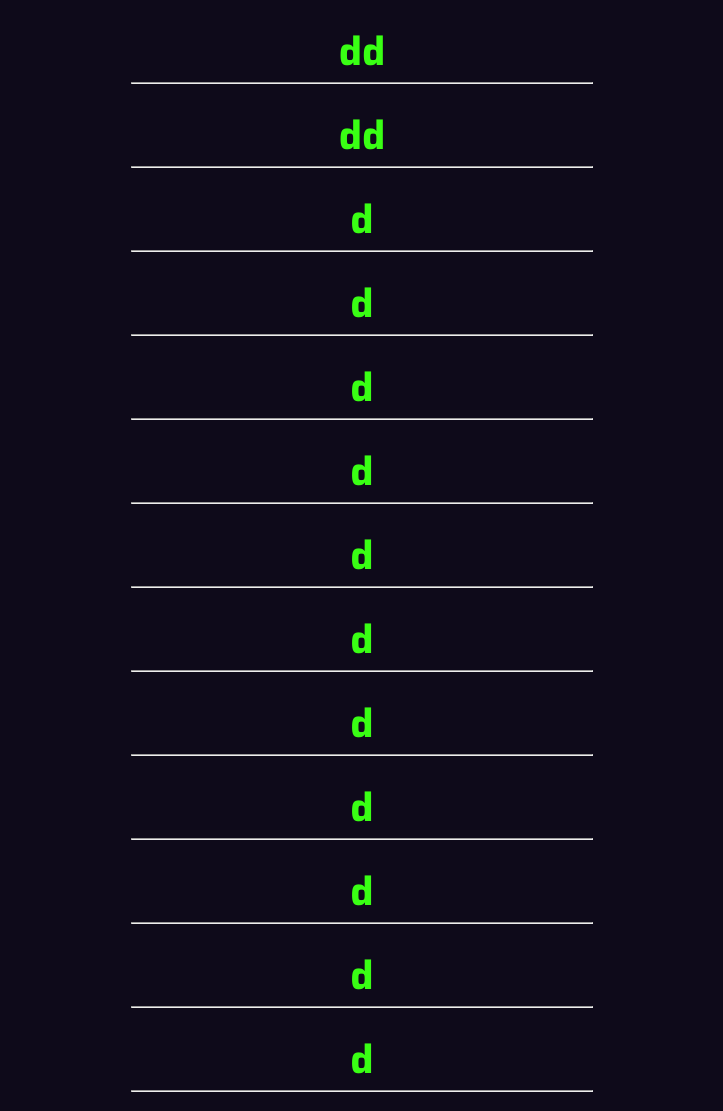
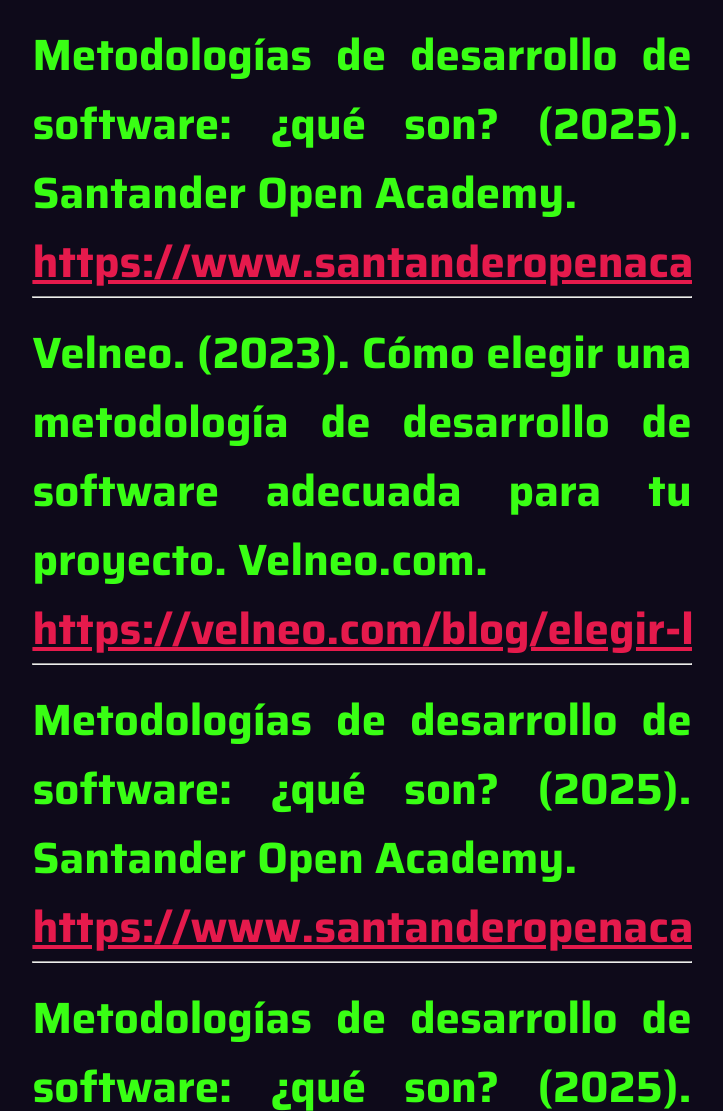
Before and after one commit to luisSir-Alonne/referencias, a plain HTML site: page index.html in a window 1280 px wide. Shown: the top 1111 px of the page, without its empty margins (278-1001 px from the left). Drawn offline with Linux system fonts and the light colour scheme.

Commit message:
Update index.html

```diff
--- a/index.html
+++ b/index.html
@@ -44,22 +44,36 @@ height: 100%;
 
     }
     .referencia{
-      color: #39FF14;
-      width: 60%;
-      list-style: none;
-      padding: 10px;
+
       display: flex;
       align-items: center;
       justify-content: center;
       text-align: justify;
       flex-direction: column;
+      height: auto;
+      position: relative;
+      flex: 1;
+      height: 100%;
+            color: #39FF14;
+      width: 60%;
+      list-style: none;
+      padding: 10px;
     }
     .linea{
       color: #ffff;
       height: 2px;
-      width: 70%;
-      margin: 20px,0;
+      width: 100%;
 
+
+    }
+     a{
+     max-width: 100%;     /* ancho máximo visible */
+  white-space: nowrap;  /* evita que haga salto de línea */
+  overflow: hidden;     /* oculta el exceso */
+  text-overflow: ellipsis;
+  display: flex;
+  align-items: center;
+  color: #e51a4c;
     }
 
   </style>
@@ -69,37 +83,54 @@ height: 100%;
     <ul class="referencias" id="referencias">
 
 
-    </ul>
+    </ul><a href="" ></a>
   </div>
-
 
 <script>
   let referencias = document.getElementById("referencias");
 
 let ref = [
-"dd",
+`<p>Metodologías de desarrollo de software: ¿qué son? (2025). Santander Open Academy.</p>
+<a target="_blank" class="link" href="https://www.santanderopenacademy.com/es/blog/metodologias-desarrollo-software.html" >https://www.santanderopenacademy.com/es/blog/metodologias-desarrollo-software.html</a>`,
+`<p>Velneo. (2023). Cómo elegir una metodología de desarrollo de software adecuada para tu proyecto. Velneo.com.</p>
+<a target="_blank" class="link" href="https://velneo.com/blog/elegir-lmetodologia-desarrollo-software-para-tu-proyecto/ " >https://velneo.com/blog/elegir-lmetodologia-desarrollo-software-para-tu-proyecto/ </a>`,
 
-"dd",
-"d",
-"d",
-"d",
-"d",
-"d",
-"d",
-"d",
-"d",
-"d",
-"d",
-"d",
-"d",
+
+
+`<p>Metodologías de desarrollo de software: ¿qué son? (2025). Santander Open Academy. </p>
+<a target="_blank" class="link" href="https://www.santanderopenacademy.com/es/blog/metodologias-desarrollo-software.html" >https://www.santanderopenacademy.com/es/blog/metodologias-desarrollo-software.html </a>`,
+
+`<p>Metodologías de desarrollo de software: ¿qué son? (2025). Santander Open Academy.</p>
+<a target="_blank" class="link" href="https://www.santanderopenacademy.com/es/blog/metodologias-desarrollo-software.html" >https://www.santanderopenacademy.com/es/blog/metodologias-desarrollo-software.html</a>`,
+
+`<p>Velneo. (2023). Cómo elegir una metodología de desarrollo de software adecuada para tu proyecto. Velneo.com.</p>
+<a target="_blank" class="link" href="https://velneo.com/blog/elegir-lmetodologia-desarrollo-software-para-tu-proyecto/ " >https://velneo.com/blog/elegir-lmetodologia-desarrollo-software-para-tu-proyecto/ </a>`,
+
+`<p>Metodologías de desarrollo de software: ¿qué son? (2025). Santander Open Academy.</p>
+<a target="_blank" class="link" href="https://www.santanderopenacademy.com/es/blog/metodologias-desarrollo-software.html" >https://www.santanderopenacademy.com/es/blog/metodologias-desarrollo-software.html</a>`,
+
+`<p>TICnoticos( 2024, 23 de junio).✔ Todas las METODOLOGÍAS de DESARROLLO (No Ágiles) explicadas en 5 min [Video].Youtube</p>
+<a target="_blank" class="link" href="https://youtu.be/2uu9FDrMhno?si=uIhjy_ZLiKJMEyrp" >https://youtu.be/2uu9FDrMhno?si=uIhjy_ZLiKJMEyrp</a>`,
+
+`<p>UNAM (2011). Metodologías y procesos de análisis de software (pp. 39-47). UNAM. </p>
+<a target="_blank" class="link" href="http://www.ptolomeo.unam.mx:8080/xmlui/bitstream/handle/132.248.52.100/175/A5%20Cap%C3%ADtulo%202.pdf?sequence=5" >http://www.ptolomeo.unam.mx:8080/xmlui/bitstream/handle/132.248.52.100/175/A5%20Cap%C3%ADtulo%202.pdf?sequence=5</a>`,
+
+`<p>Apd, R. (2024, 9 abril). Cómo aplicar la metodología Scrum y qué es el método Scrum. APD España. </p>
+<a target="_blank" class="link" href="https://www.apd.es/metodologia-scrum-que-es/" >https://www.apd.es/metodologia-scrum-que-es/</a>`,
+
+`<p>Martins, J. (2025, 19 enero). ¿Qué es la metodología Kanban y cómo funciona? [2025] • Asana. Asana.
+ </p>
+<a target="_blank" class="link" href="https://asana.com/es/resources/what-is-kanban" >https://asana.com/es/resources/what-is-kanban</a>`,
+
+
 
 ]
 ref.forEach(elemento=>{
-  let div = document.createElement("LI");
+  let div = document.createElement("DIV");
   div.classList.add("referencia");
   div.innerHTML=`${elemento} <hr class="linea">`
   referencias.appendChild(div);
-
+let a = document.querySelectorAll(".link")
 });
 
 
```
